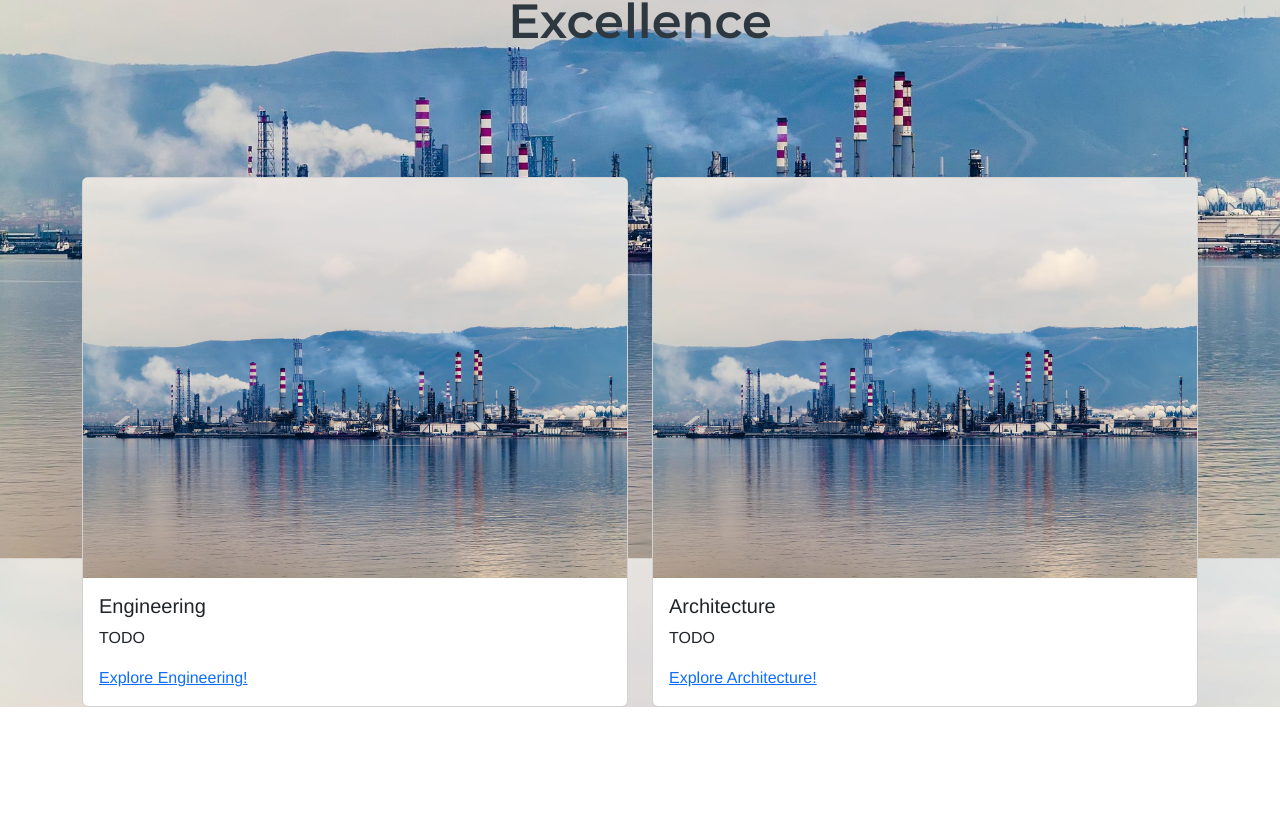
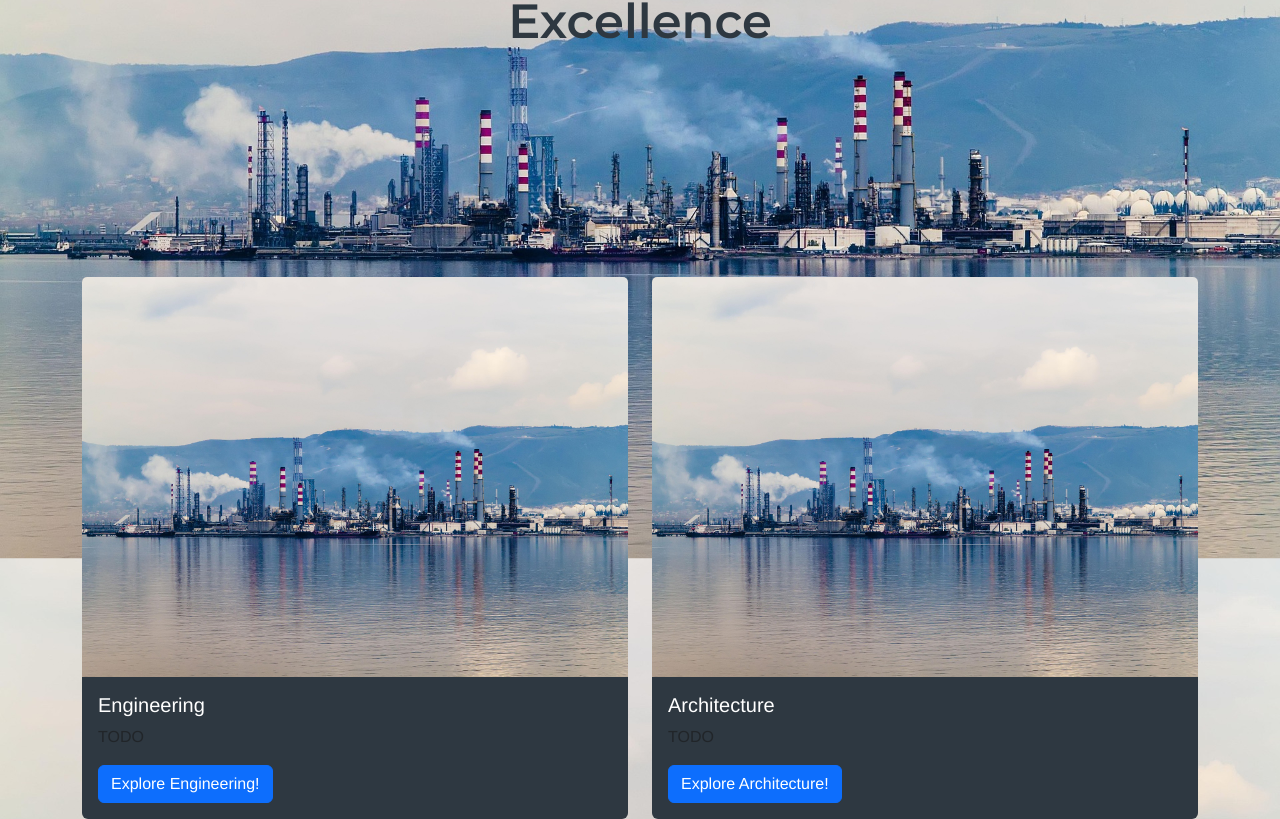
Before and after one commit to Flamingsides/ahzp, a React (Vite) app: page / in a window 1280 px wide. Shown: the part 295-1114 px from the top of the page. Before the commit the page ends 1002 px from the top, so only its background shows below. Built offline with nearby package versions, Linux system fonts and the light colour scheme.

Commit message:
Restructuring and colour schemes

```diff
--- a/src/App.css
+++ b/src/App.css
@@ -7,8 +7,10 @@
 
 :root {
     --primary-color: #2E3841;
-    --secondary-color: #8CA7C5;
+    --secondary-color: #819ec3;
     --accent-color: #6f6f4d;
+    --items-bg-color: white;
+
     --transparent-color: #0000001A;
     --transparent-light: rgba(255, 255, 255, 0.2);
 
@@ -20,6 +22,8 @@
     --primary-color: #b1bdc8;
     --secondary-color: #323b45;
     --accent-color: #cccc8e;
+    --items-bg-color: black;
+
     --transparent-color: #FFFFFF1A;
 }
 
--- a/src/Components/Card/Card.css
+++ b/src/Components/Card/Card.css
@@ -1,3 +1,4 @@
+
 .card-img-top {
     background-attachment: fixed;
     background-position: center center;
@@ -8,3 +9,12 @@
     width: 100%;
     height: 400px;
 }
+
+.card-title {
+    color: var(--items-bg-color);
+}
+
+.card {
+    background-color: var(--primary-color);
+    border: none;
+}
--- a/src/Components/Card/Card.tsx
+++ b/src/Components/Card/Card.tsx
@@ -22,9 +22,13 @@ function Card({ theme, bgLight, bgDark, title, desc, link, linkText }: Props) {
         }}
       ></div>
       <div className="card-body">
-        <h5 className="card-title">{title}</h5>
+        <h5 id="title" className="card-title fw-light">
+          {title}
+        </h5>
         <p className="card-text">{desc}</p>
-        <Link to={link}>{linkText}</Link>
+        <Link className="btn btn-primary" to={link}>
+          {linkText}
+        </Link>
       </div>
     </div>
   );
--- a/src/Homepage/Home.css
+++ b/src/Homepage/Home.css
@@ -6,3 +6,7 @@
     /* background-color: red; */
     display: none;
 }
+
+.homepage-cards {
+    margin: 100px auto;
+}
--- a/src/Homepage/Home.tsx
+++ b/src/Homepage/Home.tsx
@@ -1,7 +1,7 @@
 import "./Home.css";
 
 import Landing from "../Components/Landing/Landing";
-import Card from "../Components/Card/Card";
+import HomepageCards from "./HomepageCards";
 
 interface Props {
   theme: string;
@@ -11,33 +11,7 @@ function Home({ theme }: Props) {
   return (
     <>
       <Landing></Landing>
-
-      <div className="container">
-        <div className="row">
-          <div className="col">
-            <Card
-              theme={theme}
-              bgLight='url("/assets/oil-plant-bg-night-lights.jpg")'
-              bgDark='url("/assets/oil-plant-bg.jpg")'
-              title="Engineering"
-              desc="TODO"
-              link="/Engineering"
-              linkText="Explore Engineering!"
-            ></Card>
-          </div>
-          <div className="col">
-            <Card
-              theme={theme}
-              bgLight='url("/assets/oil-plant-bg-night-lights.jpg")'
-              bgDark='url("/assets/oil-plant-bg.jpg")'
-              title="Architecture"
-              desc="TODO"
-              link="/Architecture"
-              linkText="Explore Architecture!"
-            ></Card>
-          </div>
-        </div>
-      </div>
+      <HomepageCards theme={theme}></HomepageCards>
 
       <div id="placeholder">Hello, World!</div>
     </>
--- /dev/null
+++ b/src/Homepage/HomepageCards.tsx
@@ -0,0 +1,38 @@
+import Card from "../Components/Card/Card";
+
+interface Props {
+  theme: string;
+}
+
+function HomepageCards({ theme }: Props) {
+  return (
+    <div className="homepage-cards container">
+      <div className="row">
+        <div className="col">
+          <Card
+            theme={theme}
+            bgLight='url("/assets/oil-plant-bg-night-lights.jpg")'
+            bgDark='url("/assets/oil-plant-bg.jpg")'
+            title="Engineering"
+            desc="TODO"
+            link="/Engineering"
+            linkText="Explore Engineering!"
+          ></Card>
+        </div>
+        <div className="col">
+          <Card
+            theme={theme}
+            bgLight='url("/assets/oil-plant-bg-night-lights.jpg")'
+            bgDark='url("/assets/oil-plant-bg.jpg")'
+            title="Architecture"
+            desc="TODO"
+            link="/Architecture"
+            linkText="Explore Architecture!"
+          ></Card>
+        </div>
+      </div>
+    </div>
+  );
+}
+
+export default HomepageCards;
```
